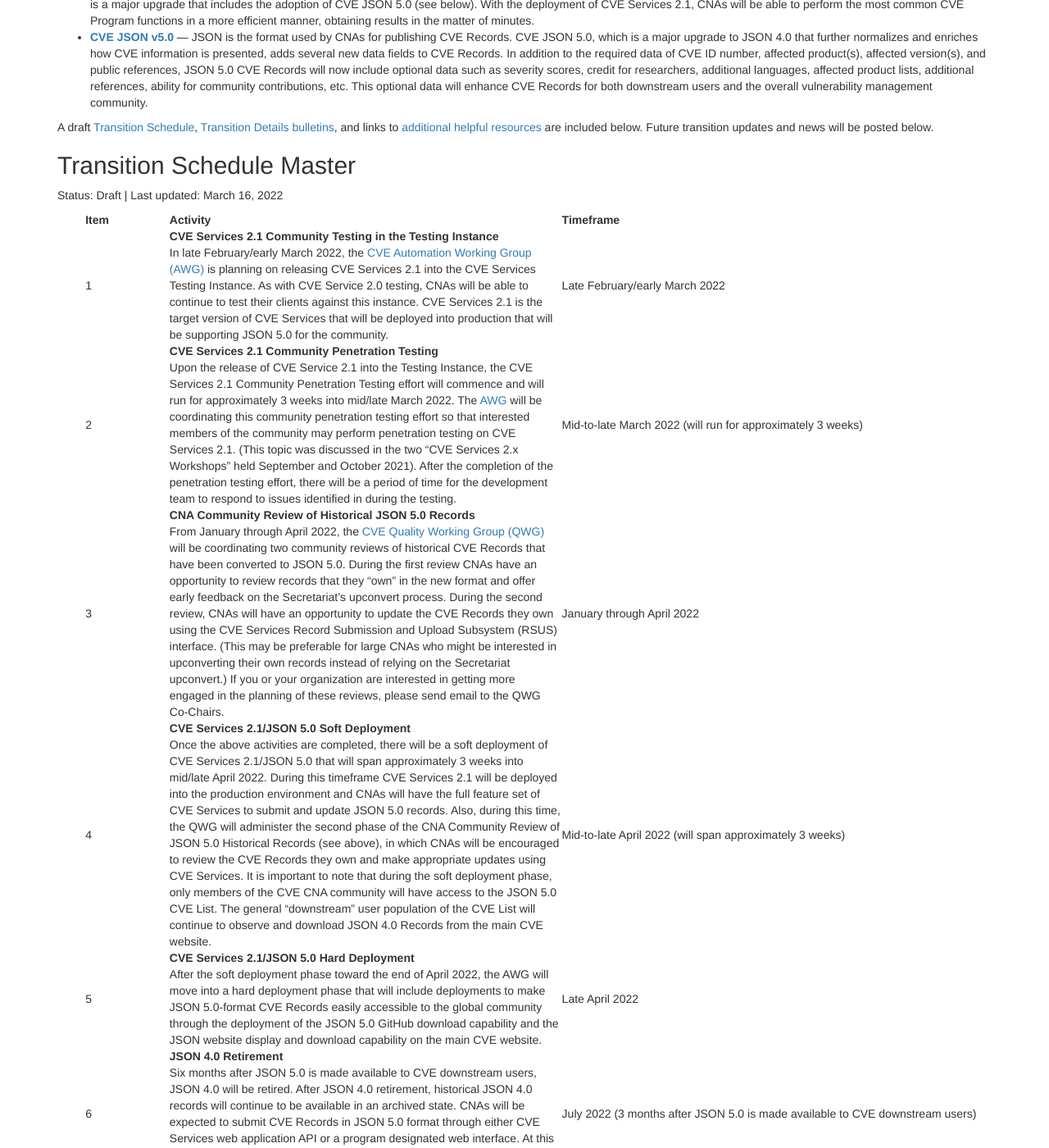
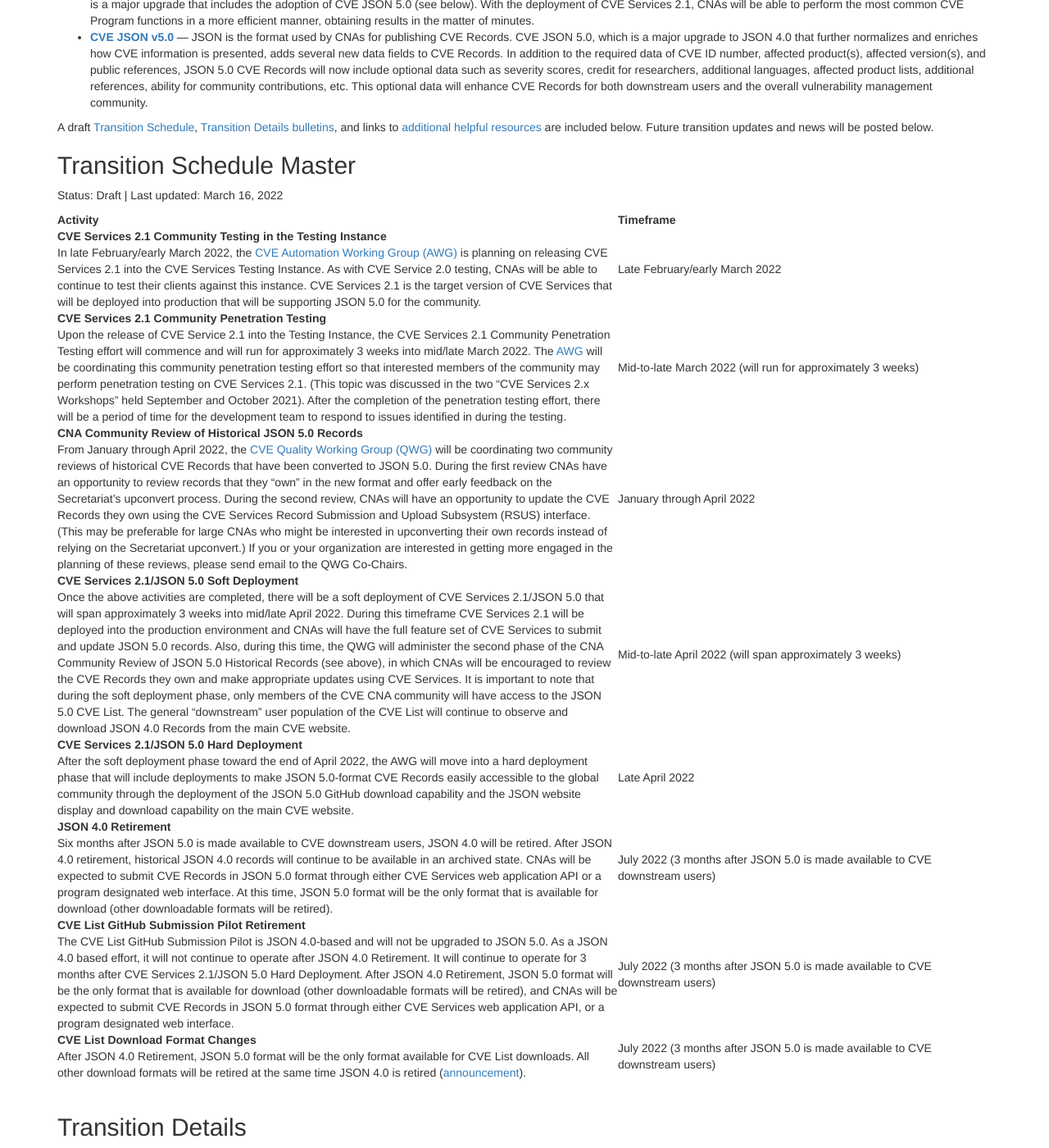
Before and after one commit to CVEProject/cveproject.github.io, a Jekyll site: the page built from automation-transition.md, in a window 1280 px wide and 1400 px high, scrolled down 270 px. Shown: the whole window at 82% size. Built offline with Jekyll 4.4.1, drawn with Linux system fonts in a browser that asks for light colours; nearby versions of some CDN libraries.

Commit message:
Update automation-transition.md

```diff
--- a/automation-transition.md
+++ b/automation-transition.md
@@ -16,54 +16,45 @@ Status: Draft | Last updated: March 16, 2022
 <div>
   <table style="padding-left:5%;padding-left:30%;">
     <tr>
-      <th style="width:12%;padding-left:3%;">Item</th>
-      <th style="width:42%">Activity</th>
-      <th style="width:46%">Timeframe</th>
+      <th style="width:60%">Activity</th>
+      <th style="width:40%">Timeframe</th>
     </tr>
     <tr>
-      <td style="padding-left:3%;">1</td>
       <td><strong>CVE Services 2.1 Community Testing in the Testing Instance</strong><br>
       In late February/early March 2022, the <a href="https://www.cve.org/ProgramOrganization/WorkingGroups#AutomationWorkingGroupAWG" target="_blank">CVE Automation Working Group (AWG)</a> is planning on releasing CVE Services 2.1 into the CVE Services Testing Instance. As with CVE Service 2.0 testing, CNAs will be able to continue to test their clients against this instance. CVE Services 2.1 is the target version of CVE Services that will be deployed into production that will be supporting JSON 5.0 for the community.</td>
       <td>Late February/early March 2022</td>
     </tr>
     <tr>
-      <td style="padding-left:3%;">2</td>
       <td><strong>CVE Services 2.1 Community Penetration Testing</strong><br>
         Upon the release of CVE Service 2.1 into the Testing Instance, the CVE Services 2.1 Community Penetration Testing effort will commence and will run for approximately 3 weeks into mid/late March 2022. The <a href="https://www.cve.org/ProgramOrganization/WorkingGroups#AutomationWorkingGroupAWG" target="_blank">AWG</a> will be coordinating this community penetration testing effort so that interested members of the community may perform penetration testing on CVE Services 2.1. (This topic was discussed in the two “CVE Services 2.x Workshops” held September and October 2021). After the completion of the penetration testing effort, there will be a period of time for the development team to respond to issues identified in during the testing.</td>
       <td>Mid-to-late March 2022 (will run for approximately 3 weeks)</td>
     </tr>
       <tr>
-      <td style="padding-left:3%;">3</td>
       <td><strong>CNA Community Review of Historical JSON 5.0 Records</strong><br>
         From January through April 2022, the <a href="https://www.cve.org/ProgramOrganization/WorkingGroups#AutomationWorkingGroupQWG" target="_blank">CVE Quality Working Group (QWG)</a> will be coordinating two community reviews of historical CVE Records that have been converted to JSON 5.0. During the first review CNAs have an opportunity to review records that they “own” in the new format and offer early feedback on the Secretariat’s upconvert process. During the second review, CNAs will have an opportunity to update the CVE Records they own using the CVE Services Record Submission and Upload Subsystem (RSUS) interface. (This may be preferable for large CNAs who might be interested in upconverting their own records instead of relying on the Secretariat upconvert.) If you or your organization are interested in getting more engaged in the planning of these reviews, please send email to the QWG Co-Chairs.</td>
       <td>January through April 2022</td>
     </tr>
       <tr>
-      <td style="padding-left:3%;">4</td>
       <td><strong>CVE Services 2.1/JSON 5.0 Soft Deployment</strong><br>
         Once the above activities are completed, there will be a soft deployment of CVE Services 2.1/JSON 5.0 that will span approximately 3 weeks into mid/late April 2022. During this timeframe CVE Services 2.1 will be deployed into the production environment and CNAs will have the full feature set of CVE Services to submit and update JSON 5.0 records. Also, during this time, the QWG will administer the second phase of the CNA Community Review of JSON 5.0 Historical Records (see above), in which CNAs will be encouraged to review the CVE Records they own and make appropriate updates using CVE Services. It is important to note that during the soft deployment phase, only members of the CVE CNA community will have access to the JSON 5.0 CVE List. The general “downstream” user population of the CVE List will continue to observe and download JSON 4.0 Records from the main CVE website.</td>
       <td>Mid-to-late April 2022 (will span approximately 3 weeks)</td>
     </tr>
       <tr>
-      <td style="padding-left:3%;">5</td>
       <td><strong>CVE Services 2.1/JSON 5.0 Hard Deployment</strong><br>
         After the soft deployment phase toward the end of April 2022, the AWG will move into a hard deployment phase that will include deployments to make JSON 5.0-format CVE Records easily accessible to the global community through the deployment of the JSON 5.0 GitHub download capability and the JSON website display and download capability on the main CVE website.</td>
       <td>Late April 2022</td>
     </tr>
       <tr>
-      <td style="padding-left:3%;">6</td>
       <td><strong>JSON 4.0 Retirement</strong><br>
         Six months after JSON 5.0 is made available to CVE downstream users, JSON 4.0 will be retired. After JSON 4.0 retirement, historical JSON 4.0 records will continue to be available in an archived state. CNAs will be expected to submit CVE Records in JSON 5.0 format through either CVE Services web application API or a program designated web interface. At this time, JSON 5.0 format will be the only format that is available for download (other downloadable formats will be retired).</td>
       <td>July 2022 (3 months after JSON 5.0 is made available to CVE downstream users)</td>
     </tr>
       <tr>
-      <td style="padding-left:3%;">7</td>
       <td><strong>CVE List GitHub Submission Pilot Retirement</strong><br>
         The CVE List GitHub Submission Pilot is JSON 4.0-based and will not be upgraded to JSON 5.0. As a JSON 4.0 based effort, it will not continue to operate after JSON 4.0 Retirement. It will continue to operate for 3 months after CVE Services 2.1/JSON 5.0 Hard Deployment. After JSON 4.0 Retirement, JSON 5.0 format will be the only format that is available for download (other downloadable formats will be retired), and CNAs will be expected to submit CVE Records in JSON 5.0 format through either CVE Services web application API, or a program designated web interface.</td>
       <td>July 2022 (3 months after JSON 5.0 is made available to CVE downstream users)</td>
     </tr>
       <tr>
-      <td style="padding-left:3%;">8</td>
       <td><strong>CVE List Download Format Changes</strong><br>
         After JSON 4.0 Retirement, JSON 5.0 format will be the only format available for CVE List downloads. All other download formats will be retired at the same time JSON 4.0 is retired (<a href="https://www.cve.org/Media/News/item/blog/2022/01/18/CVE-List-Download-Formats-Are">announcement</a>).</td>
       <td>July 2022 (3 months after JSON 5.0 is made available to CVE downstream users)</td>
```
